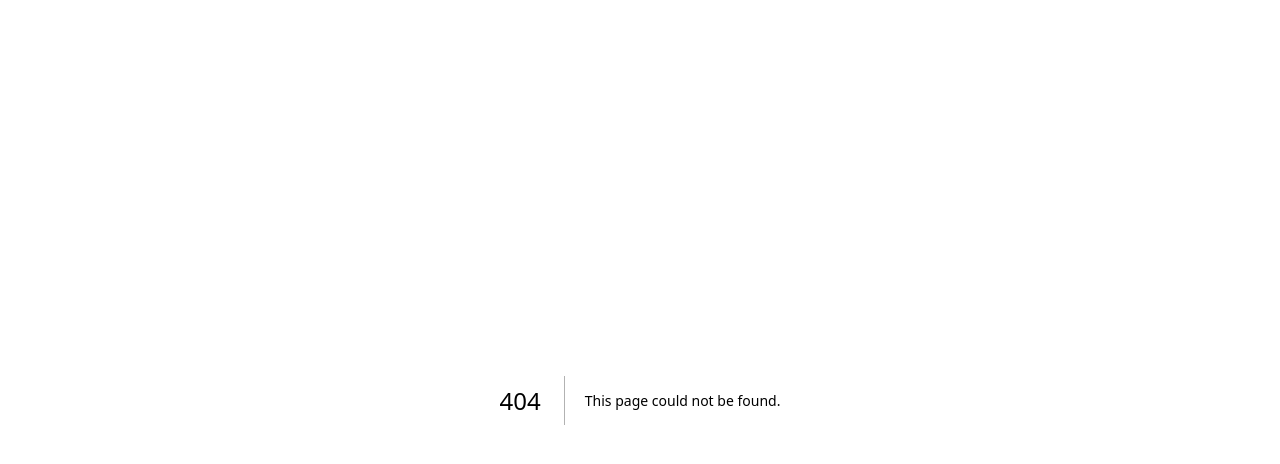
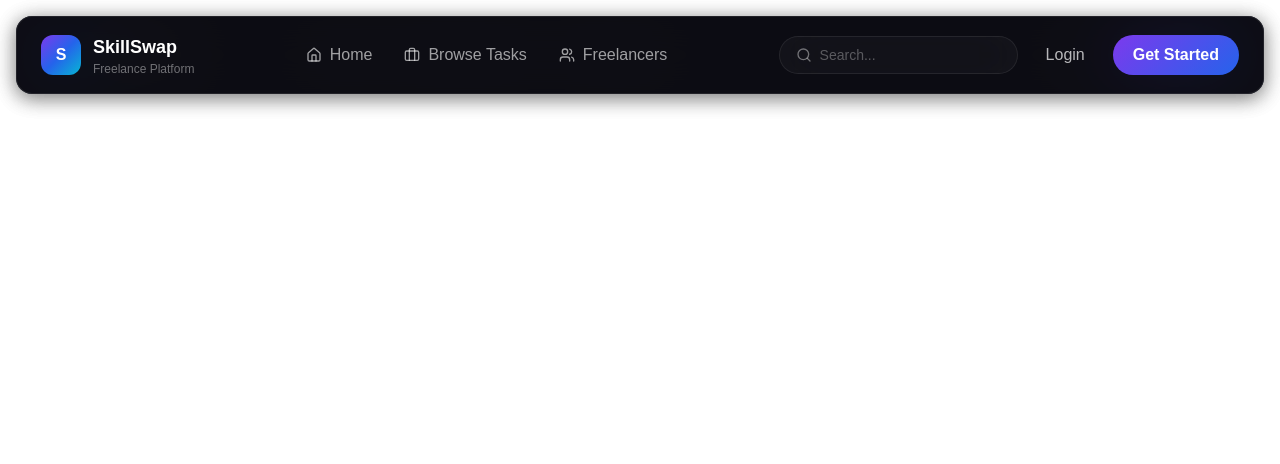
Before and after one commit to jihadhosenp-gif/Assignment-10-next, a Next.js app: page /Navbar in a window 1280 px wide. Before the commit this address had no page. Shown: the top 464 px of the page. Built offline with nearby package versions, Linux system fonts and the light colour scheme.

Commit message:
Here I am working on my authentication.

```diff
--- a/package.json
+++ b/package.json
@@ -9,7 +9,10 @@
     "lint": "eslint"
   },
   "dependencies": {
+    "@better-auth/mongo-adapter": "^1.6.20",
+    "better-auth": "^1.6.20",
     "lucide-react": "^1.21.0",
+    "mongodb": "^7.3.0",
     "motion": "^12.40.0",
     "next": "16.2.9",
     "react": "19.2.4",
--- /dev/null
+++ b/src/app/Navbar/page.jsx
@@ -0,0 +1,175 @@
+"use client";
+
+import React, { useState, useEffect } from "react";
+import { motion } from "framer-motion";
+import {
+  Search,
+  Menu,
+  Briefcase,
+  Users,
+  Home,
+} from "lucide-react";
+
+const navVariants = {
+  hidden: { y: -80, opacity: 0 },
+  visible: {
+    y: 0,
+    opacity: 1,
+    transition: {
+      duration: 0.6,
+      ease: [0.22, 1, 0.36, 1],
+    },
+  },
+};
+
+const glassStrong = {
+  background: "rgba(8,8,15,0.85)",
+  backdropFilter: "blur(32px)",
+  WebkitBackdropFilter: "blur(32px)",
+  border: "1px solid rgba(255,255,255,0.08)",
+};
+
+const glass = {
+  background: "rgba(255,255,255,0.04)",
+  backdropFilter: "blur(24px)",
+  WebkitBackdropFilter: "blur(24px)",
+  border: "1px solid rgba(255,255,255,0.08)",
+};
+
+function Logo() {
+  return (
+    <div className="flex items-center gap-3">
+      <div
+        className="w-10 h-10 rounded-xl flex items-center justify-center"
+        style={{
+          background:
+            "linear-gradient(135deg,#7c3aed,#2563eb,#06b6d4)",
+        }}
+      >
+        <span className="text-white font-bold">S</span>
+      </div>
+
+      <div>
+        <h2 className="text-white font-bold text-lg">
+          SkillSwap
+        </h2>
+        <p className="text-white/40 text-xs">
+          Freelance Platform
+        </p>
+      </div>
+    </div>
+  );
+}
+
+function NavLink({ icon: Icon, label }) {
+  return (
+    <a
+      href="#"
+      className="flex items-center gap-2 text-white/60 hover:text-white transition"
+    >
+      <Icon size={16} />
+      {label}
+    </a>
+  );
+}
+
+function SearchBar() {
+  return (
+    <div
+      className="hidden md:flex items-center gap-2 px-4 py-2 rounded-full"
+      style={glass}
+    >
+      <Search size={16} className="text-white/40" />
+      <input
+        type="text"
+        placeholder="Search..."
+        className="bg-transparent outline-none text-sm text-white placeholder:text-white/30"
+      />
+    </div>
+  );
+}
+
+export default function Navbar() {
+  const [scrolled, setScrolled] = useState(false);
+
+  useEffect(() => {
+    const handleScroll = () =>
+      setScrolled(window.scrollY > 20);
+
+    window.addEventListener("scroll", handleScroll);
+
+    return () =>
+      window.removeEventListener("scroll", handleScroll);
+  }, []);
+
+  return (
+    <>
+      <div className="h-24" />
+
+      <motion.header
+        variants={navVariants}
+        initial="hidden"
+        animate="visible"
+        className="fixed top-0 left-0 right-0 z-50 flex justify-center px-4 pt-4"
+      >
+        <motion.nav
+          className="w-full max-w-7xl flex items-center justify-between px-6 py-4 rounded-2xl"
+          style={{
+            ...glassStrong,
+            boxShadow: scrolled
+              ? "0 10px 40px rgba(0,0,0,.5)"
+              : "0 4px 20px rgba(0,0,0,.3)",
+          }}
+        >
+          {/* Logo */}
+          <Logo />
+
+          {/* Desktop Nav */}
+          <div className="hidden lg:flex items-center gap-8">
+            <NavLink
+              icon={Home}
+              label="Home"
+            />
+
+            <NavLink
+              icon={Briefcase}
+              label="Browse Tasks"
+            />
+
+            <NavLink
+              icon={Users}
+              label="Freelancers"
+            />
+          </div>
+
+          {/* Right Side */}
+          <div className="flex items-center gap-3">
+            <SearchBar />
+
+            <button className="hidden md:block px-4 py-2 rounded-full text-white/70 hover:text-white transition">
+              Login
+            </button>
+
+            <motion.button
+              whileHover={{ scale: 1.05 }}
+              className="px-5 py-2 rounded-full text-white font-semibold"
+              style={{
+                background:
+                  "linear-gradient(135deg,#7c3aed,#2563eb)",
+              }}
+            >
+              Get Started
+            </motion.button>
+
+            <button
+              className="lg:hidden w-10 h-10 rounded-full flex items-center justify-center"
+              style={glass}
+            >
+              <Menu className="text-white" size={18} />
+            </button>
+          </div>
+        </motion.nav>
+      </motion.header>
+    </>
+  );
+}
--- /dev/null
+++ b/src/app/api/auth/[...all]/route.js
@@ -0,0 +1,4 @@
+import { auth } from "@/lib/auth"; // path to your auth file
+import { toNextJsHandler } from "better-auth/next-js";
+
+export const { POST, GET } = toNextJsHandler(auth);
--- a/src/app/layout.js
+++ b/src/app/layout.js
@@ -1,5 +1,6 @@
 import { Geist, Geist_Mono } from "next/font/google";
 import "./globals.css";
+import Navbar from "./Navbar/page";
 
 const geistSans = Geist({
   variable: "--font-geist-sans",
@@ -24,7 +25,7 @@ export default function RootLayout({ children }) {
     >
       <body className="min-h-full flex flex-col">
         <main className="relative flex-1">
-
+          <Navbar />
           {children}
           </main>
 
--- /dev/null
+++ b/src/lib/auth-client.js
@@ -0,0 +1,7 @@
+import { createAuthClient } from "better-auth/react"
+export const authClient = createAuthClient({
+    /** The base URL of the server (optional if you're using the same domain) */
+    baseURL: process.env.BETTER_AUTH_URL || "http://localhost:3000",
+})
+
+export const { signIn, signUp, useSession } = createAuthClient()
--- /dev/null
+++ b/src/lib/auth.js
@@ -0,0 +1,18 @@
+import { betterAuth } from "better-auth";
+import { MongoClient } from "mongodb";
+import { mongodbAdapter } from "better-auth/adapters/mongodb";
+
+const client = new MongoClient(process.env.MONGODB_URI,);
+const db = client.db(process.env.AUTH_DB_NAME || "auth-db");
+
+export const auth = betterAuth({
+
+     emailAndPassword: {
+    enabled: true,
+  },
+
+  database: mongodbAdapter(db, {
+    // Optional: if you don't provide a client, database transactions won't be enabled.
+    client
+  }),
+});
```
Also changed, not shown: 1 other file (tests, documents, lock files or other folders).
